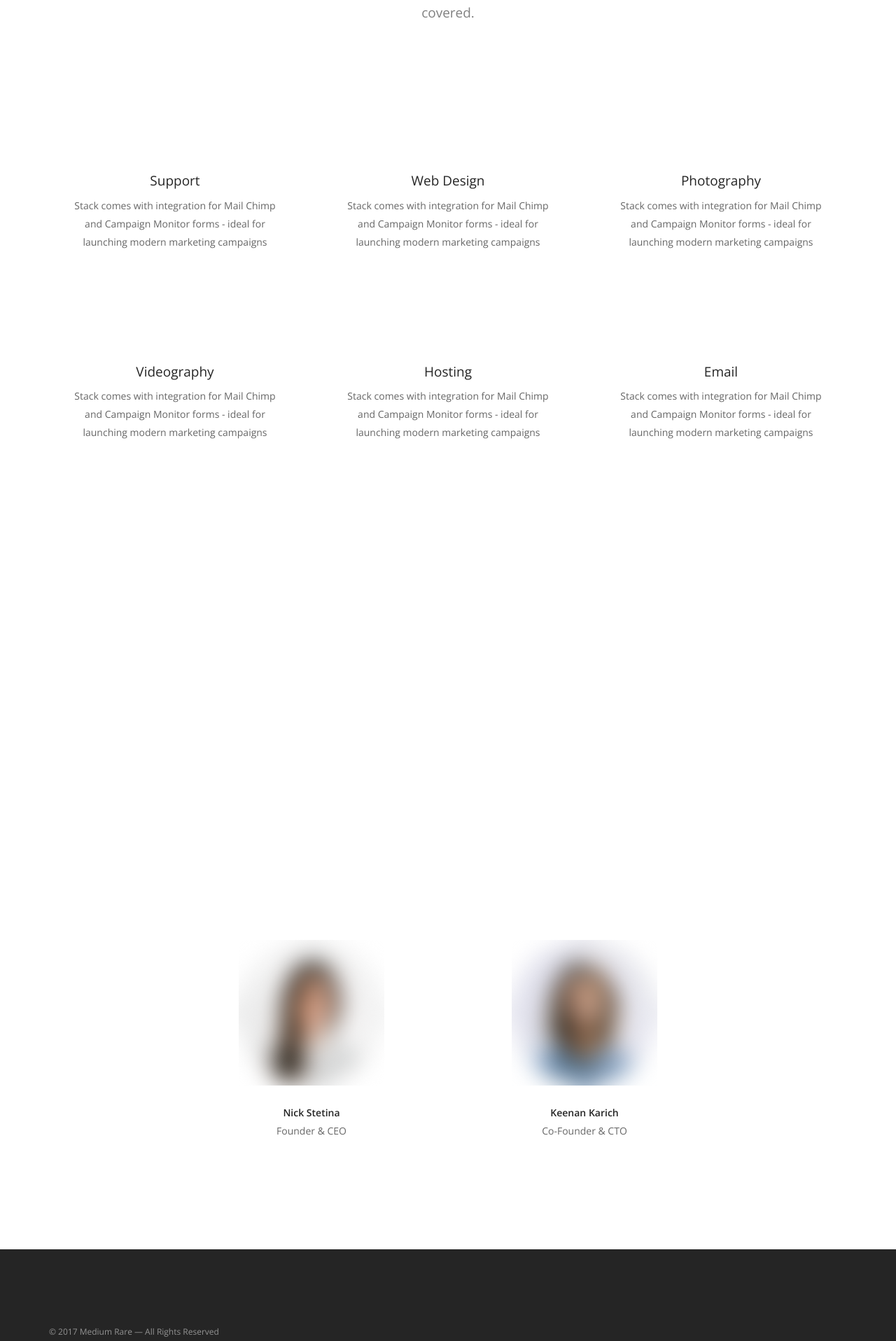
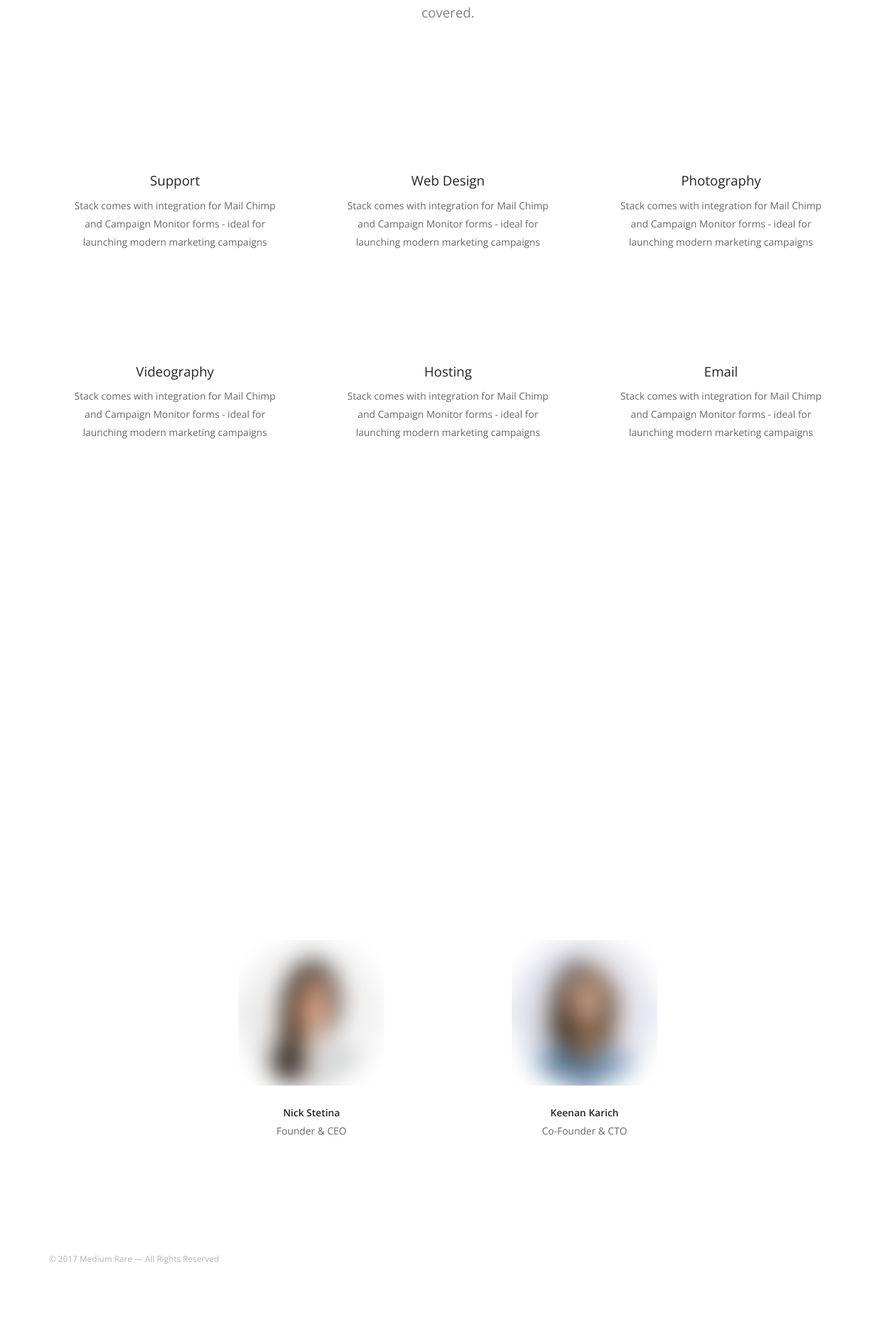
Before and after one commit to WoollyAlly/WoollyAllyTest, a Jekyll site: the page built from index.html, in a window 1280 px wide. Shown: the part 1105-3021 px from the top of the page at 70% size. Built offline with Jekyll 4.4.1, drawn with Linux system fonts in a browser that asks for light colours; some web fonts are replaced; after the commit the page ends 2943 px from its top, so only the background shows below that.

Commit message:
Updated '_includes/footer.html' via CloudCannon

```diff
--- a/_includes/footer.html
+++ b/_includes/footer.html
@@ -1,5 +1,5 @@
 
-            <footer class="footer-6 unpad--bottom  bg--dark ">
+                            <footer class="footer-7 text-center-xs  ">
                                 <div class="container">
                                     <div class="row">
                                         <div class="col-sm-6">
@@ -33,4 +33,5 @@
                                     </div>
                                     <!--end of row-->
                                 </div>
+                                <!--end of container-->
                             </footer>
```
Lines whose indentation alone changed are shown as unchanged.
